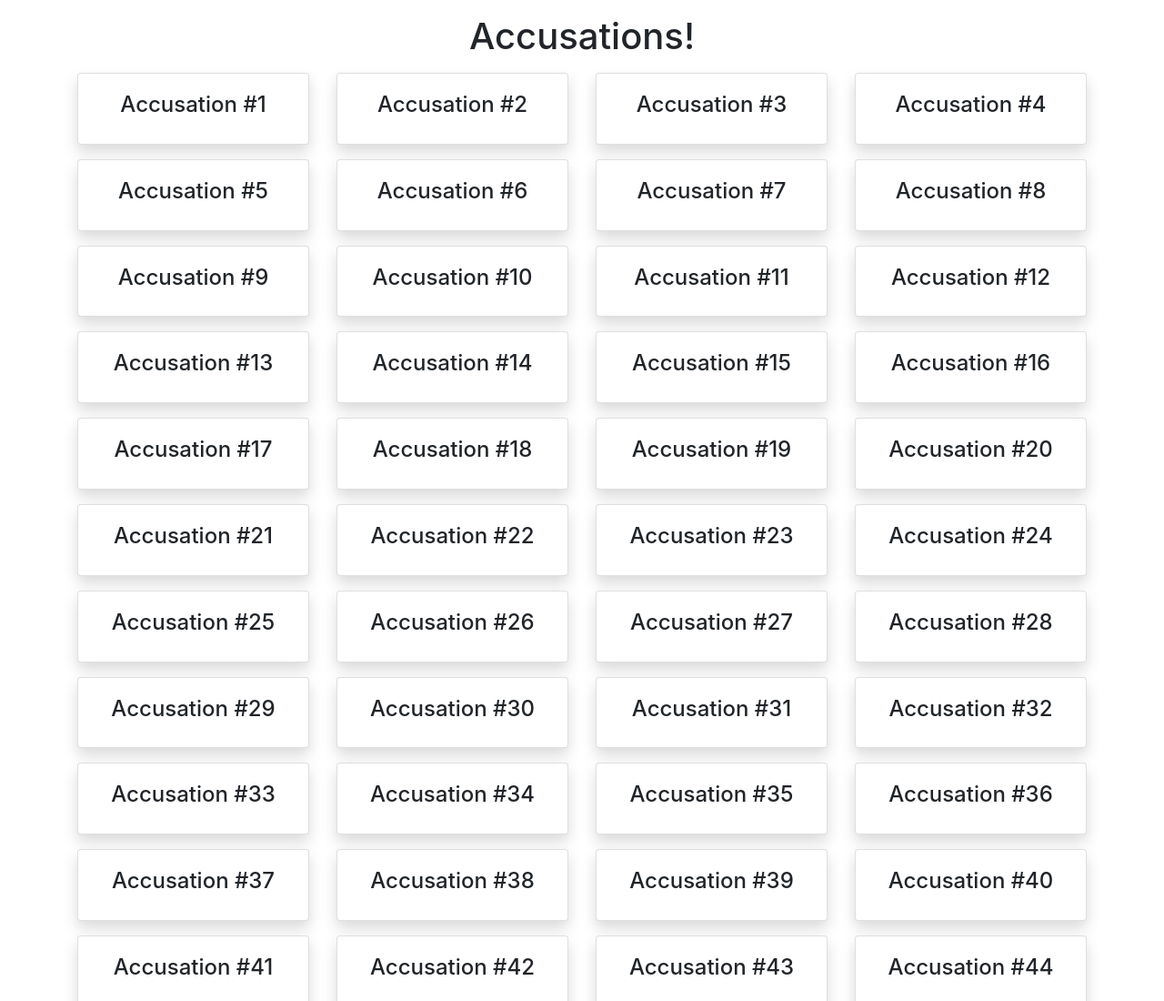
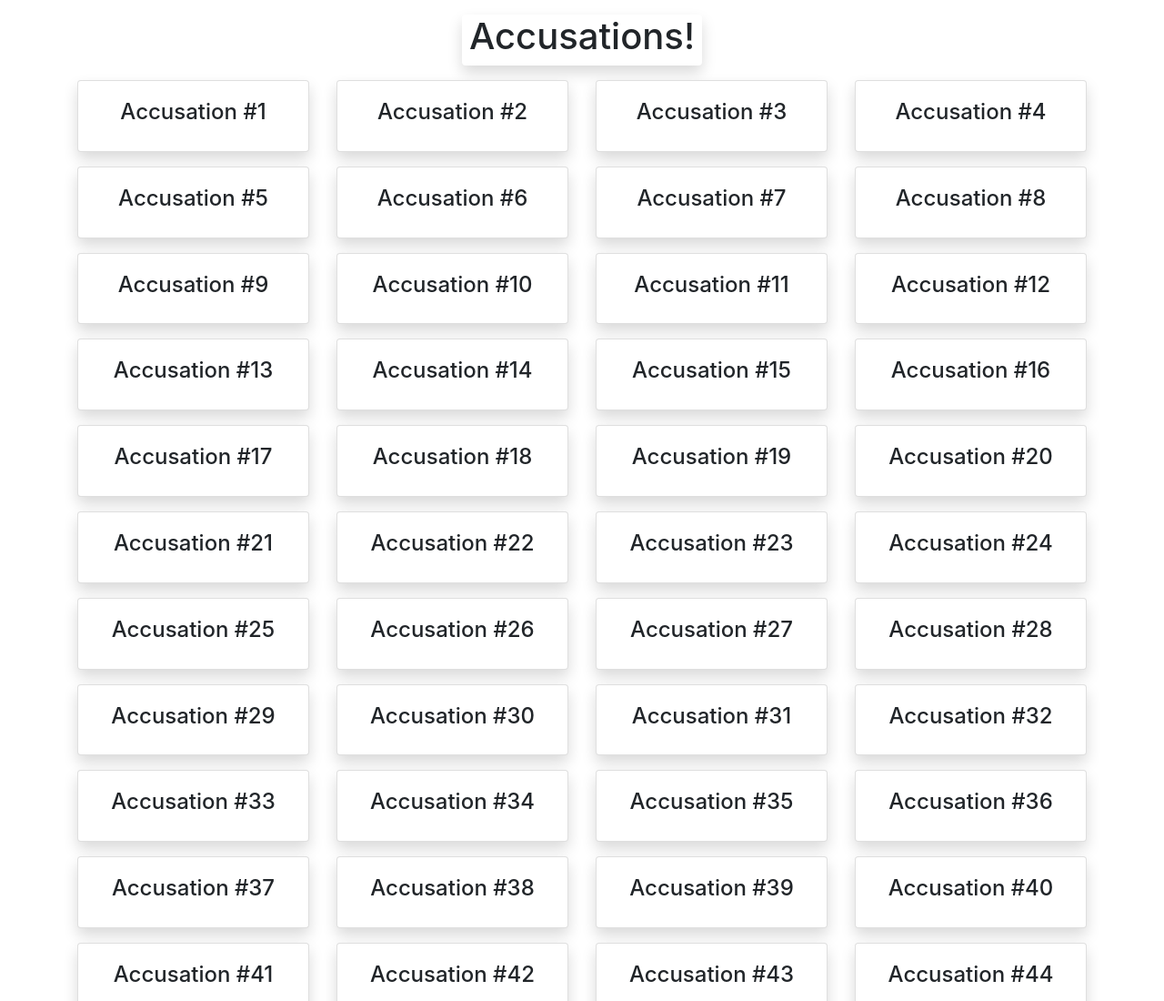
Before and after one commit to NSquale21/context-clues, a plain HTML site: page index.html in a window 1280 px wide. Shown: the top 1100 px of the page at 91% size. Drawn offline with nearby package versions, Linux system fonts and the light colour scheme; some packages are replaced by stand-ins of ours; a script that the page names is missing.

Commit message:
Add header divs

```diff
--- a/index.html
+++ b/index.html
@@ -9,8 +9,12 @@
 		<link rel="stylesheet" href="styles.css">
 	</head>
 	<body>
-		<header class="my-3">
-			<h1 class="text-center">Accusations!</h1>
+		<header class="container">
+			<div class="row justify-content-center">
+				<div class="title d-inline-block my-3 px-2 shadow rounded">
+					<h1>Accusations!</h1>
+				</div>
+			</div>
 		</header>
 		<main class="container">
 			<section class="row"></section>
```
